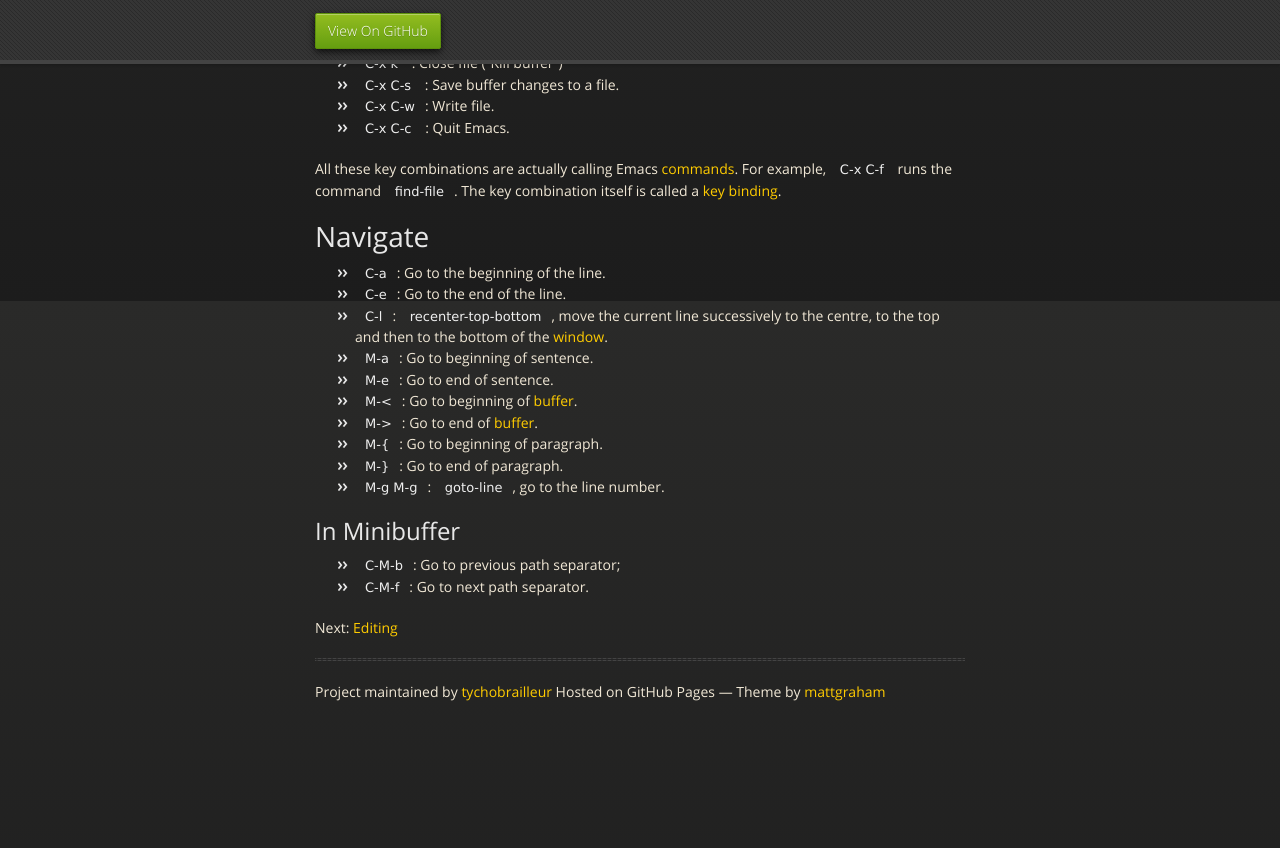
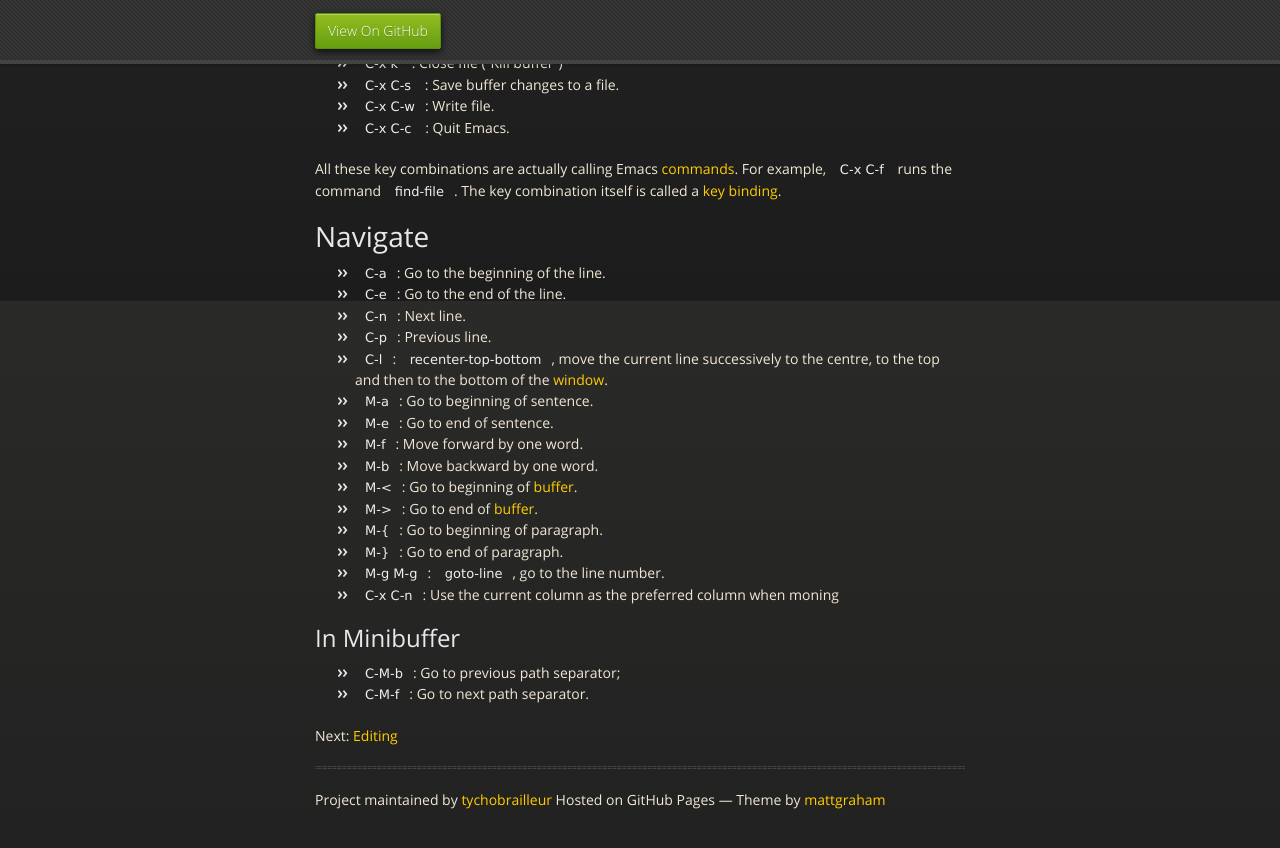
Before and after one commit to tychobrailleur/tychobrailleur.github.io, a Jekyll site: the page built from basics.md, in a window 1280 px wide and 900 px high, scrolled down 599 px. Shown: the top 848 px of the window. Built offline with Jekyll 4.4.1, drawn with Linux system fonts in a browser that asks for light colours; nearby versions of some CDN libraries; before the commit the page ends 1391 px from its top, so only the background shows below that.

```diff
--- a/basics.md
+++ b/basics.md
@@ -32,14 +32,19 @@ All these key combinations are actually calling Emacs [commands](commands.html).
 
 - `C-a`: Go to the beginning of the line.
 - `C-e`: Go to the end of the line.
+- `C-n`: Next line.
+- `C-p`: Previous line.
 - `C-l`: `recenter-top-bottom`, move the current line successively to the centre, to the top and then to the bottom of the [window](window.html).
 - `M-a`: Go to beginning of sentence.
 - `M-e`: Go to end of sentence.
+- `M-f`: Move forward by one word.
+- `M-b`: Move backward by one word.
 - `M-<`: Go to beginning of [buffer](buffer.html).
 - `M->`: Go to end of [buffer](buffer.html).
 - `M-{`: Go to beginning of paragraph.
 - `M-}`: Go to end of paragraph.
 - `M-g M-g`: `goto-line`, go to the line number.
+- `C-x C-n`: Use the current column as the preferred column when moning
 
 ## In Minibuffer
 
```
Also changed, not shown: rectangles.md (+2 -1 lines), search.md (+2 -0 lines).
